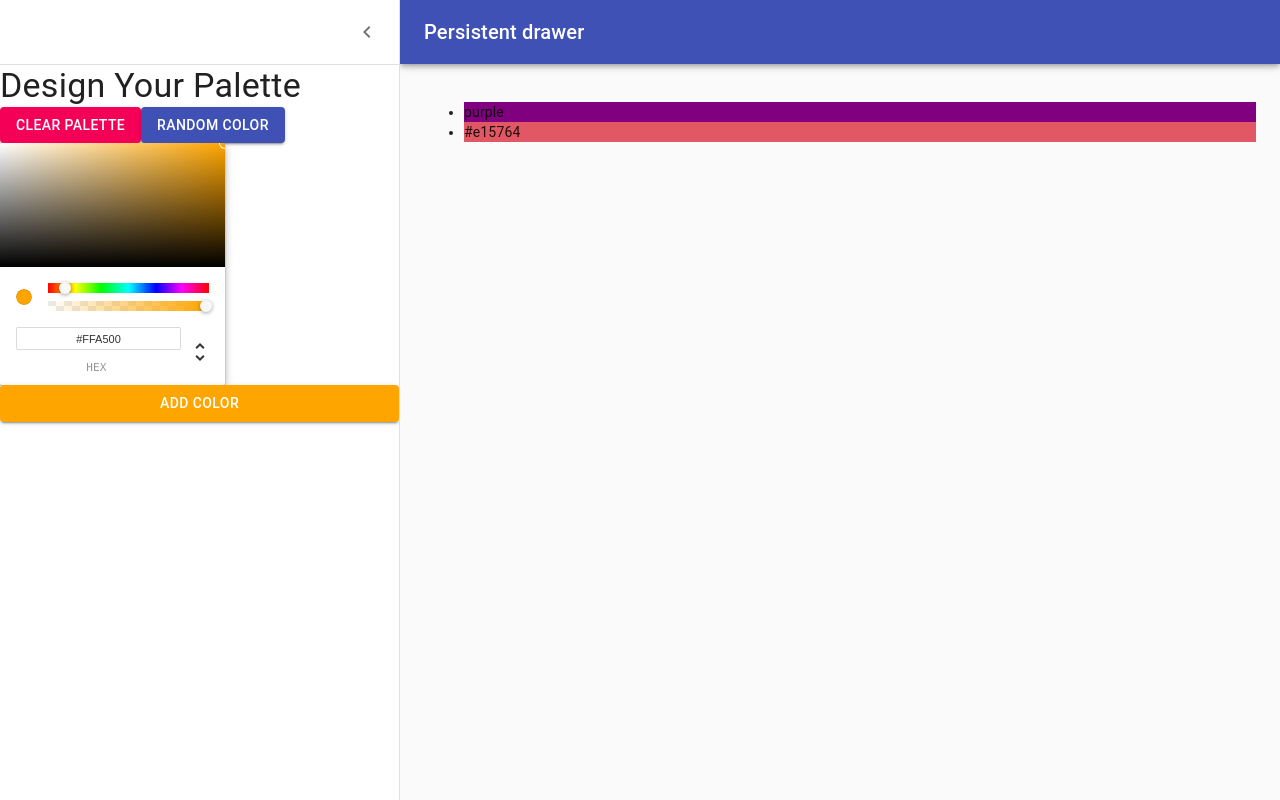
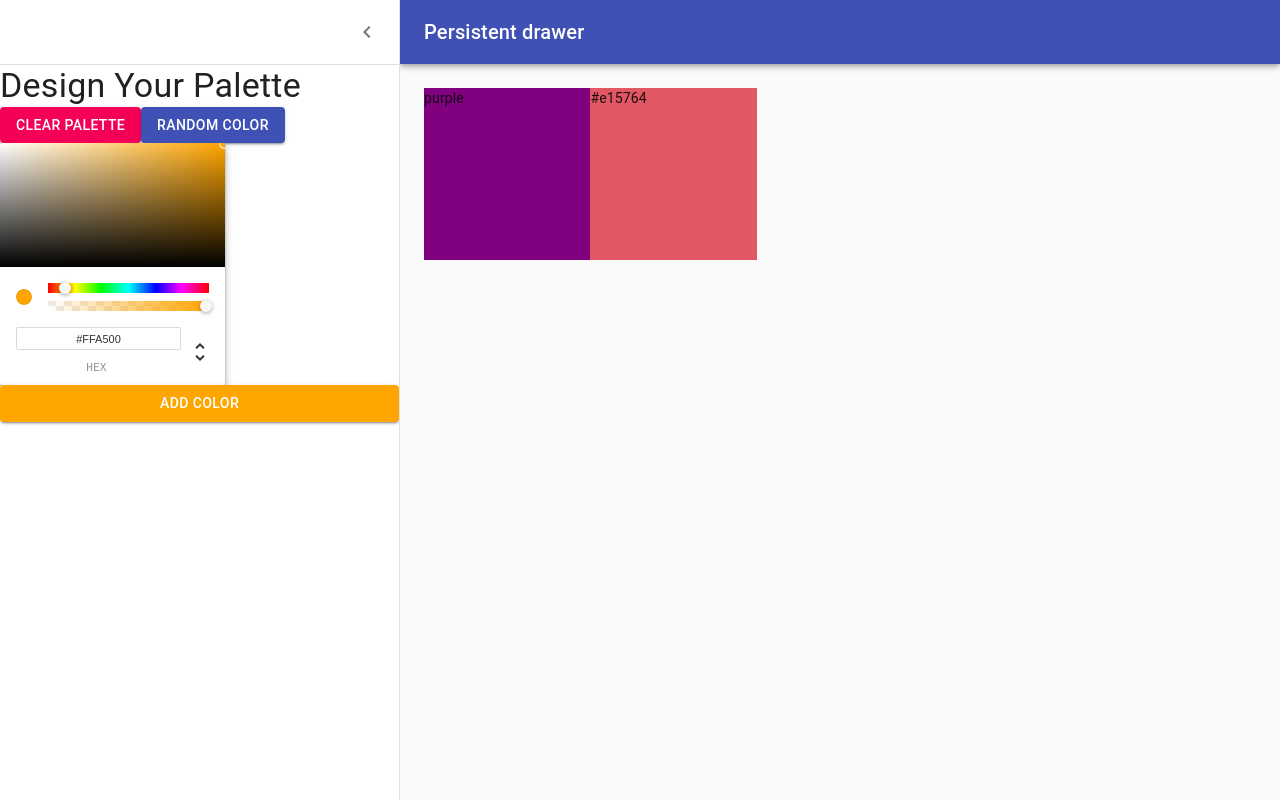
Before and after one commit to julianasinai/color-app, a React (Create React App) app: page /palette/new in a window 1280 px wide. Built offline with nearby package versions, Linux system fonts and the light colour scheme; the HTML template or start-up script is replaced by a standard one.

Commit message:
Add DraggableColorBox

```diff
--- /dev/null
+++ b/src/DraggableColorBox.js
@@ -0,0 +1,24 @@
+import React from 'react';
+import { withStyles } from '@material-ui/styles';
+
+const styles = {
+  root: {
+    width: '20%',
+    height: '25%',
+    margin: '0 auto',
+    display: 'inline-block',
+    position: 'relative',
+    cursor: 'pointer',
+    marginBottom: '-3.75px'
+  }
+};
+
+function DraggableColorBox(props) {
+  return (
+    <div className={props.classes.root} style={{backgroundColor: props.color}}>
+      {props.color}
+    </div>
+  );
+}
+
+export default withStyles(styles)(DraggableColorBox);
--- a/src/NewPaletteForm.js
+++ b/src/NewPaletteForm.js
@@ -11,8 +11,8 @@
 import Button from '@material-ui/core/Button';
 import MenuIcon from '@material-ui/icons/Menu';
 import ChevronLeftIcon from '@material-ui/icons/ChevronLeft';
+import DraggableColorBox from './DraggableColorBox';
 import { ChromePicker } from 'react-color';
-import { colors } from '@material-ui/core';
 
 const drawerWidth = 400;
 
@@ -57,6 +57,7 @@
   },
   content: {
     flexGrow: 1,
+    height: 'calc(100vh - 64px)',
     padding: theme.spacing.unit * 3,
     transition: theme.transitions.create('margin', {
       easing: theme.transitions.easing.sharp,
@@ -173,11 +174,9 @@
           })}
         >
           <div className={classes.drawerHeader} />
-          <ul>
             {this.state.colors.map(color =>
-              <li style={{backgroundColor: color}}>{color}</li>
+              <DraggableColorBox color={color} />
             )}
-          </ul>
         </main>
       </div>
     );
```
